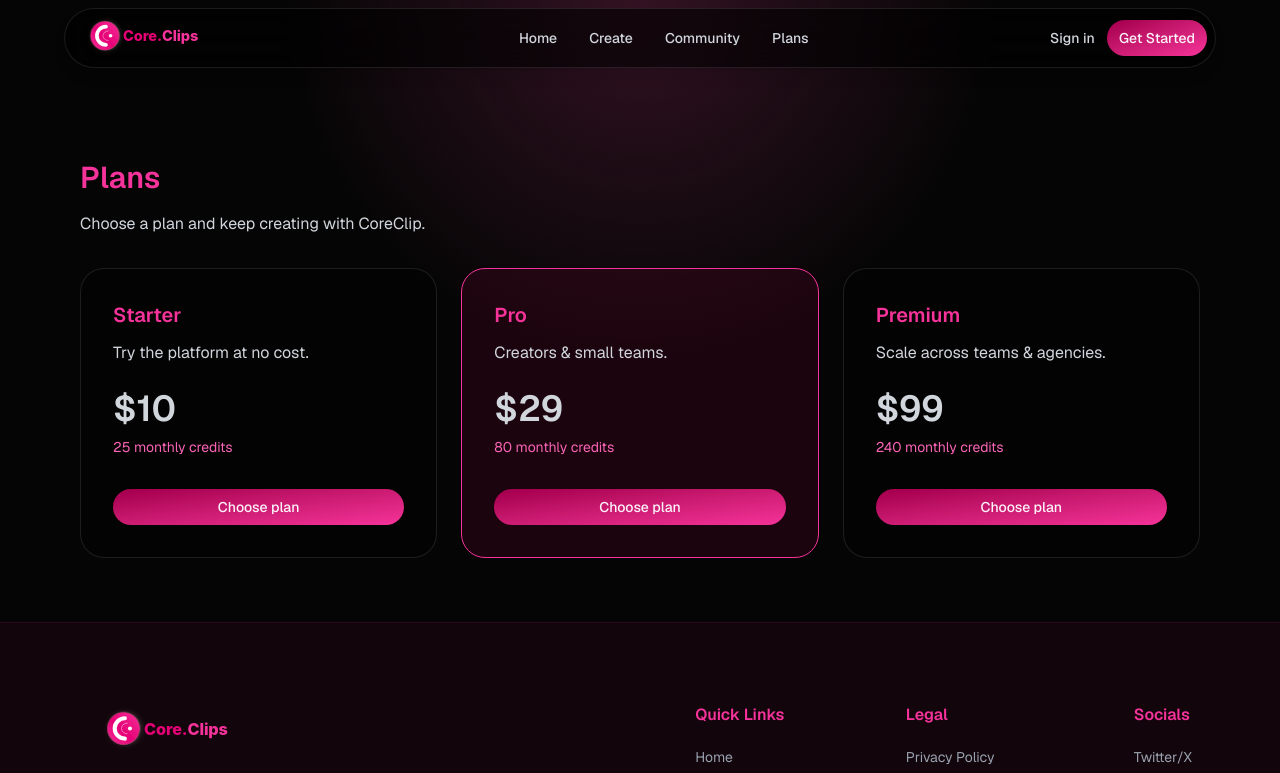
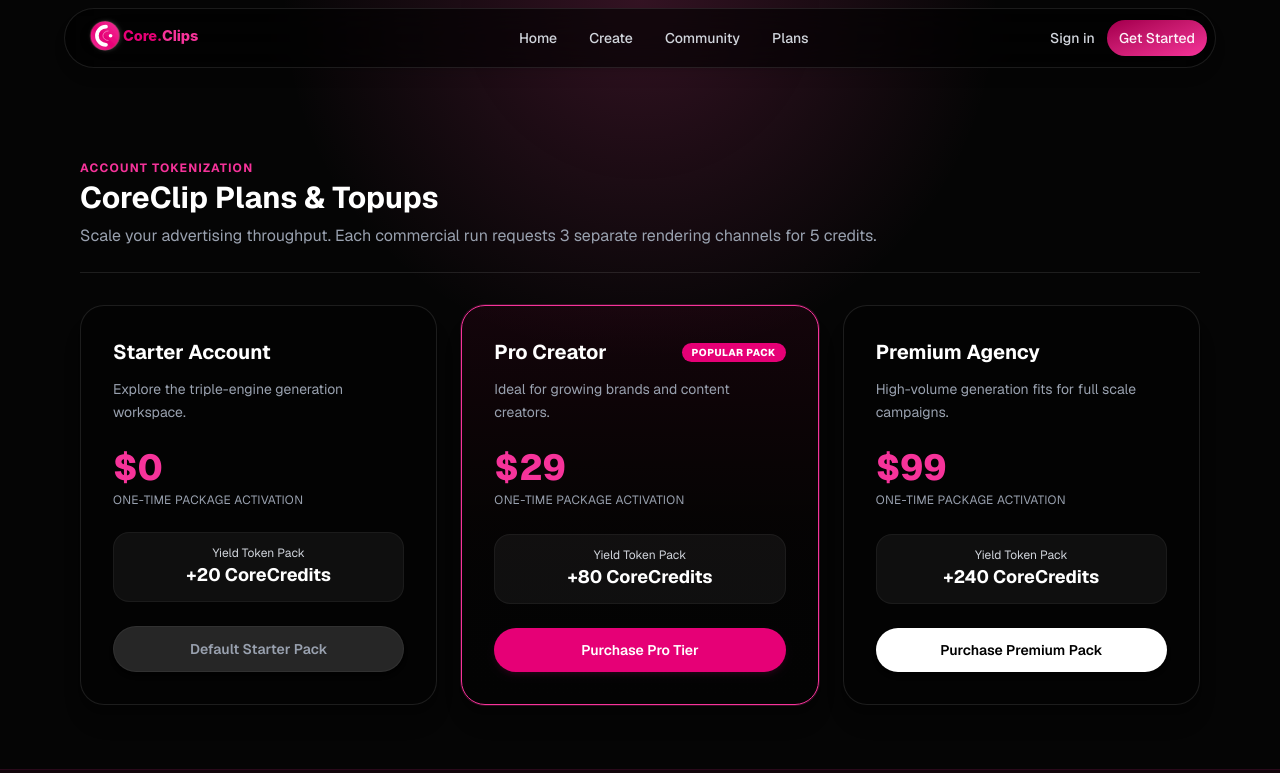
Before and after one commit to OtakuTotipotent/core-clip, a Next.js app: page /plans in a window 1280 px wide. Shown: the top 773 px of the page. Built offline with nearby package versions, Linux system fonts and the light colour scheme; no server answers.

Commit message:
feat: update pricing plans and enhance checkout API for user subscriptions

```diff
--- /dev/null
+++ b/src/app/api/user/checkout/route.ts
@@ -0,0 +1,47 @@
+import { auth } from "@clerk/nextjs/server";
+import { NextRequest, NextResponse } from "next/server";
+import { connectToDatabase } from "@/lib/mongodb";
+import { User } from "@/models/User";
+import { CREDIT_PRICES } from "@/lib/credits";
+
+export async function POST(request: NextRequest) {
+  const { userId } = await auth();
+  if (!userId) {
+    return NextResponse.json({ message: "Unauthorized" }, { status: 401 });
+  }
+
+  try {
+    const { planSlug } = await request.json();
+
+    // Map the incoming tier requests to your currency parameters
+    let creditIncrement = 0;
+    if (planSlug === "pro") creditIncrement = CREDIT_PRICES.pro;
+    else if (planSlug === "premium") creditIncrement = CREDIT_PRICES.premium;
+    else {
+      return NextResponse.json(
+        { message: "Invalid subscription type" },
+        { status: 400 },
+      );
+    }
+
+    await connectToDatabase();
+
+    // Update user balance in the database
+    const updatedUser = await User.findOneAndUpdate(
+      { id: userId },
+      { $inc: { credits: creditIncrement } },
+      { new: true },
+    );
+
+    return NextResponse.json({
+      success: true,
+      message: `Successfully provisioned ${creditIncrement} credits!`,
+      currentCredits: updatedUser?.credits ?? 0,
+    });
+  } catch (error) {
+    return NextResponse.json(
+      { message: (error as Error).message },
+      { status: 500 },
+    );
+  }
+}
--- a/src/app/layout.tsx
+++ b/src/app/layout.tsx
@@ -1,7 +1,6 @@
 import type { Metadata } from "next";
 import { Geist, Geist_Mono } from "next/font/google";
 import { ClerkProvider } from "@clerk/nextjs";
-import { dark } from "@clerk/themes";
 import { Toaster } from "react-hot-toast";
 import Navbar from "@/components/Navbar";
 import Footer from "@/components/Footer";
--- a/src/app/plans/page.tsx
+++ b/src/app/plans/page.tsx
@@ -1,51 +1,169 @@
-import { PrimaryButton } from "@/components/Buttons";
+"use client";
+
+import { useState } from "react";
+import { useAuth } from "@clerk/nextjs";
+import { toast } from "react-hot-toast";
+import { useRouter } from "next/navigation";
 
 const plans = [
   {
-    name: "Starter",
-    price: "$10",
-    credits: 25,
-    description: "Try the platform at no cost.",
+    slug: "starter",
+    name: "Starter Account",
+    price: "$0",
+    credits: 20,
+    description: "Explore the triple-engine generation workspace.",
     popular: false,
+    actionText: "Default Starter Pack",
   },
   {
-    name: "Pro",
+    slug: "pro",
+    name: "Pro Creator",
     price: "$29",
     credits: 80,
-    description: "Creators & small teams.",
+    description: "Ideal for growing brands and content creators.",
     popular: true,
+    actionText: "Purchase Pro Tier",
   },
   {
-    name: "Premium",
+    slug: "premium",
+    name: "Premium Agency",
     price: "$99",
     credits: 240,
-    description: "Scale across teams & agencies.",
+    description: "High-volume generation fits for full scale campaigns.",
     popular: false,
+    actionText: "Purchase Premium Pack",
   },
 ];
 
 export default function PlansPage() {
+  // isLoaded is extracted cleanly directly from useAuth hook
+  const { isLoaded, userId, getToken } = useAuth();
+  const router = useRouter();
+  const [purchasingSlug, setPurchasingSlug] = useState<string | null>(null);
+
+  // Removed unused price parameter to fix ESLint failure
+  const handleSelectPlan = async (slug: string) => {
+    if (!isLoaded) return;
+
+    // Force a redirect to sign-in if an unauthenticated user attempts to checkout
+    if (!userId) {
+      toast.error("Please sign in to modify account packages.");
+      router.push("/sign-in");
+      return;
+    }
+
+    if (slug === "starter") {
+      toast.success("You are currently enjoying the free tier credits!");
+      return;
+    }
+
+    setPurchasingSlug(slug);
+    const updateToast = toast.loading("Connecting to checkout engine...");
+
+    try {
+      const token = await getToken();
+      const res = await fetch("/api/user/checkout", {
+        method: "POST",
+        headers: {
+          "Content-Type": "application/json",
+          ...(token ? { Authorization: `Bearer ${token}` } : {}),
+        },
+        body: JSON.stringify({ planSlug: slug }),
+      });
+
+      const data = await res.json();
+      toast.dismiss(updateToast);
+
+      if (!res.ok) throw new Error(data.message || "Transaction failed");
+
+      toast.success(
+        `Package synchronized! Total credits: ${data.currentCredits}`,
+      );
+
+      // Force a soft refresh to trigger the Navbar's useEffect credit loader
+      window.location.reload();
+    } catch (err) {
+      toast.dismiss(updateToast);
+      toast.error((err as Error).message);
+    } finally {
+      setPurchasingSlug(null);
+    }
+  };
+
   return (
     <div className="max-w-6xl mx-auto px-4 py-16">
-      <h1 className="text-3xl font-semibold text-pink-500 mb-4">Plans</h1>
-      <p className="text-gray-300 mb-8">
-        Choose a plan and keep creating with CoreClip.
-      </p>
-      <div className="grid gap-6 md:grid-cols-3">
+      <div className="text-center md:text-left border-b border-white/10 pb-6 mb-8">
+        <span className="text-xs uppercase tracking-widest text-pink-500 font-bold mb-1 block">
+          Account Tokenization
+        </span>
+        <h1 className="text-3xl font-bold text-white mb-2">
+          CoreClip Plans & Topups
+        </h1>
+        <p className="text-gray-400">
+          Scale your advertising throughput. Each commercial run requests 3
+          separate rendering channels for 5 credits.
+        </p>
+      </div>
+
+      <div className="grid gap-6 sm:grid-cols-2 md:grid-cols-3 items-stretch">
         {plans.map((plan) => (
           <div
-            key={plan.name}
-            className={`rounded-3xl border p-8 ${plan.popular ? "border-pink-500 bg-pink-950/30" : "border-white/10 bg-black/30"}`}
+            key={plan.slug}
+            className={`rounded-3xl border p-8 flex flex-col justify-between shadow-xl transition-all duration-300 ${
+              plan.popular
+                ? "border-pink-500 bg-linear-to-b from-pink-950/20 to-black/40 ring-1 ring-pink-500/20"
+                : "border-white/10 bg-black/30"
+            }`}
           >
-            <h2 className="text-xl font-semibold text-pink-500">{plan.name}</h2>
-            <p className="mt-3 text-gray-300">{plan.description}</p>
-            <div className="mt-6 text-4xl font-semibold text-gray-300">
-              {plan.price}
+            <div>
+              <div className="flex items-center justify-between">
+                <h2 className="text-xl font-bold text-white">{plan.name}</h2>
+                {plan.popular && (
+                  <span className="text-[10px] uppercase tracking-wider font-extrabold bg-pink-600 text-white px-2.5 py-0.5 rounded-full">
+                    Popular Pack
+                  </span>
+                )}
+              </div>
+              <p className="mt-3 text-sm text-gray-400 leading-relaxed">
+                {plan.description}
+              </p>
+
+              <div className="my-6">
+                <div className="text-4xl font-extrabold text-pink-500">
+                  {plan.price}
+                </div>
+                <p className="mt-1 text-xs text-gray-400 uppercase tracking-wide">
+                  One-time package activation
+                </p>
+              </div>
             </div>
-            <p className="mt-2 text-sm text-pink-400">
-              {plan.credits} monthly credits
-            </p>
-            <PrimaryButton className="mt-8 w-full">Choose plan</PrimaryButton>
+
+            <div>
+              <div className="bg-white/5 border border-white/5 rounded-2xl p-3 mb-6 text-center">
+                <span className="text-xs text-gray-300 block">
+                  Yield Token Pack
+                </span>
+                <span className="text-lg font-bold text-white">
+                  +{plan.credits} CoreCredits
+                </span>
+              </div>
+
+              <button
+                onClick={() => handleSelectPlan(plan.slug)}
+                disabled={purchasingSlug !== null}
+                className={`w-full rounded-full py-3 font-semibold text-sm transition-all cursor-pointer shadow-md ${
+                  plan.slug === "starter"
+                    ? "bg-neutral-800 text-gray-400 border border-white/5 cursor-not-allowed"
+                    : plan.popular
+                      ? "bg-pink-600 hover:bg-pink-700 text-white shadow-pink-600/10"
+                      : "bg-white text-black hover:bg-gray-200"
+                } disabled:opacity-40`}
+              >
+                {purchasingSlug === plan.slug
+                  ? "Synchronizing ledger..."
+                  : plan.actionText}
+              </button>
+            </div>
           </div>
         ))}
       </div>
--- a/src/components/Pricing.tsx
+++ b/src/components/Pricing.tsx
@@ -1,58 +1,80 @@
 import Title from "./Title";
+import Link from "next/link";
 
 const plans = [
   {
     name: "Starter",
-    price: "$10",
-    credits: 25,
-    description: "Try the platform at no cost.",
+    price: "$0",
+    credits: 20,
+    description: "Try out CoreClip at no cost upon account activation.",
     popular: false,
   },
   {
     name: "Pro",
     price: "$29",
     credits: 80,
-    description: "Creators & small teams.",
+    description: "Best for individual creators and growing digital brands.",
     popular: true,
   },
   {
     name: "Premium",
     price: "$99",
     credits: 240,
-    description: "Scale across teams & agencies.",
+    description: "Scale across creative teams and studio design agencies.",
     popular: false,
   },
 ];
 
 export default function Pricing() {
   return (
-    <section id="pricing" className="py-20 bg-white/3 border-t border-white/6">
+    <section id="pricing" className="py-20 bg-white/1 border-t border-white/5">
       <div className="max-w-6xl mx-auto px-4">
         <Title
-          title="Pricing"
-          heading="Pricing plans suitable for you"
-          description="Our pricing plans are simple, transparent and flexible. Choose the plan that best suits your needs the best."
+          title="Pricing Models"
+          heading="Simple, Transparent Packages"
+          description="Purchase credit tiers safely. Every ad generation distributes rendering tasks across 3 dedicated engines."
         />
 
-        <div className="grid gap-6 md:grid-cols-3 max-w-5xl mx-auto">
+        <div className="grid gap-6 sm:grid-cols-2 md:grid-cols-3 max-w-5xl mx-auto mt-12 items-stretch">
           {plans.map((plan) => (
             <div
               key={plan.name}
-              className={`rounded-3xl border p-8 ${plan.popular ? "border-pink-500 bg-pink-950/30" : "border-white/10 bg-black/30"} hover:opacity-80 cursor-default`}
+              className={`rounded-3xl border p-8 flex flex-col justify-between transition-all duration-300 ${
+                plan.popular
+                  ? "border-pink-500 bg-pink-950/20 shadow-lg shadow-pink-500/5 scale-[1.01]"
+                  : "border-white/10 bg-black/30 shadow-md"
+              }`}
             >
-              <h3 className="text-xl font-semibold text-pink-500">
-                {plan.name}
-              </h3>
-              <p className="mt-3 text-gray-300">{plan.description}</p>
-              <div className="mt-6 text-4xl font-semibold text-pink-500">
-                {plan.price}
+              <div>
+                <h3 className="text-xl font-bold text-white">
+                  {plan.name} Plan
+                </h3>
+                <p className="mt-2 text-sm text-gray-400 leading-relaxed">
+                  {plan.description}
+                </p>
+
+                <div className="mt-6">
+                  <div className="text-4xl font-extrabold text-pink-500">
+                    {plan.price}
+                  </div>
+                  <p className="mt-1.5 text-xs text-gray-400 font-semibold uppercase tracking-wider">
+                    {plan.credits} production tokens included
+                  </p>
+                </div>
               </div>
-              <p className="mt-2 text-sm text-gray-400">
-                {plan.credits} monthly credits
-              </p>
-              <button className="mt-8 w-full rounded-full bg-pink-600 px-4 py-2 text-white">
-                Choose plan
-              </button>
+
+              <div className="mt-8">
+                <Link
+                  href="/plans"
+                  className={`block w-full text-center rounded-full py-2.5 text-sm font-semibold transition-all ${
+                    plan.popular
+                      ? "bg-pink-600 hover:bg-pink-700 text-white"
+                      : "bg-white/5 hover:bg-white/10 text-white border border-white/10"
+                  }`}
+                >
+                  View Activation Plan
+                </Link>
+              </div>
             </div>
           ))}
         </div>
```
